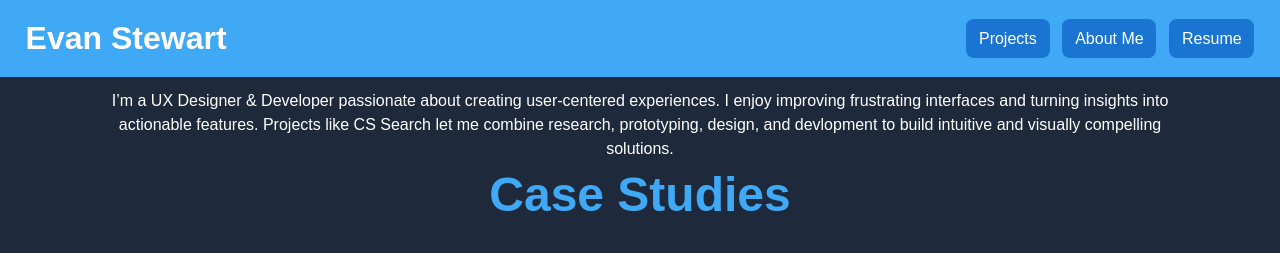
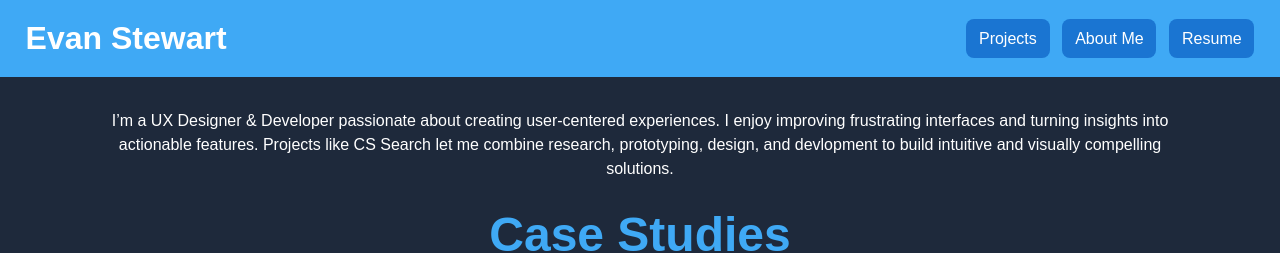
Before and after one commit to evanstew1/evanstewart.github.io, a plain HTML site: page index.html in a window 1280 px wide. Shown: the top 253 px of the page. Drawn offline with Linux system fonts and the light colour scheme.

Commit message:
Update style.css

```diff
--- a/style.css
+++ b/style.css
@@ -94,7 +94,8 @@ main {
 
 .about-summary{
   max-width: 1100px;
-  margin: -20px auto;
+  margin: 0 auto;
+  padding-top: -10px;
   text-align: center;
 }
 
```
